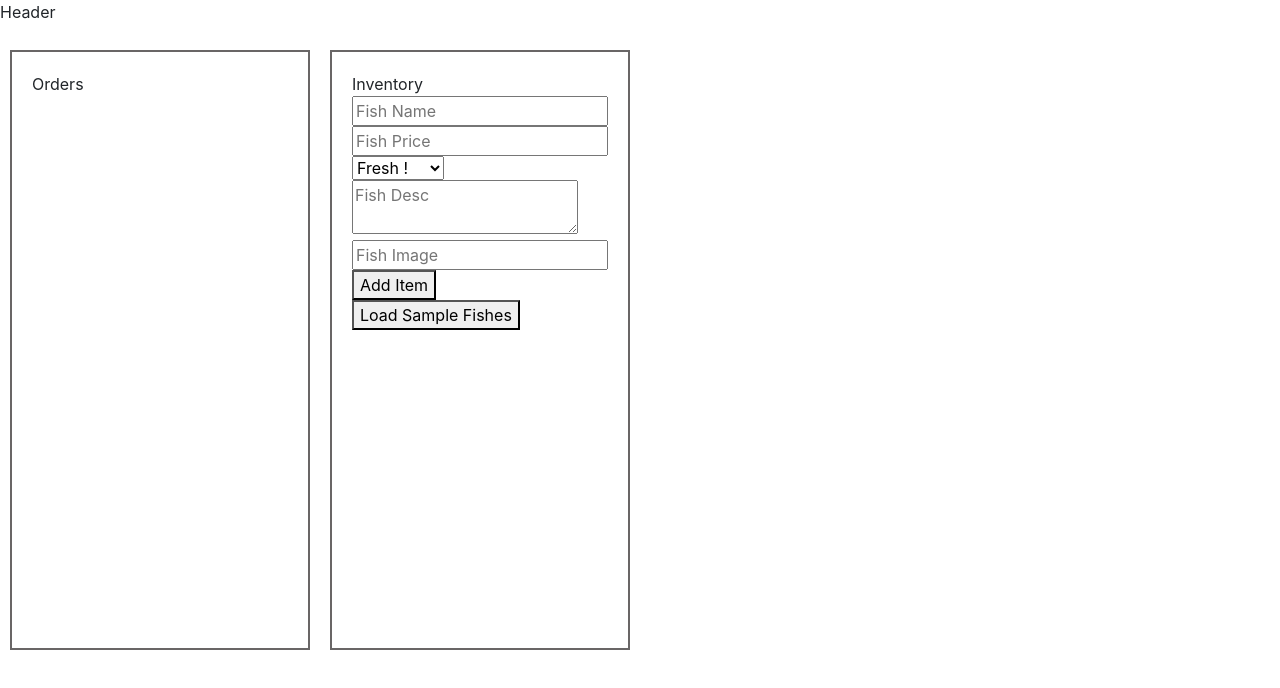
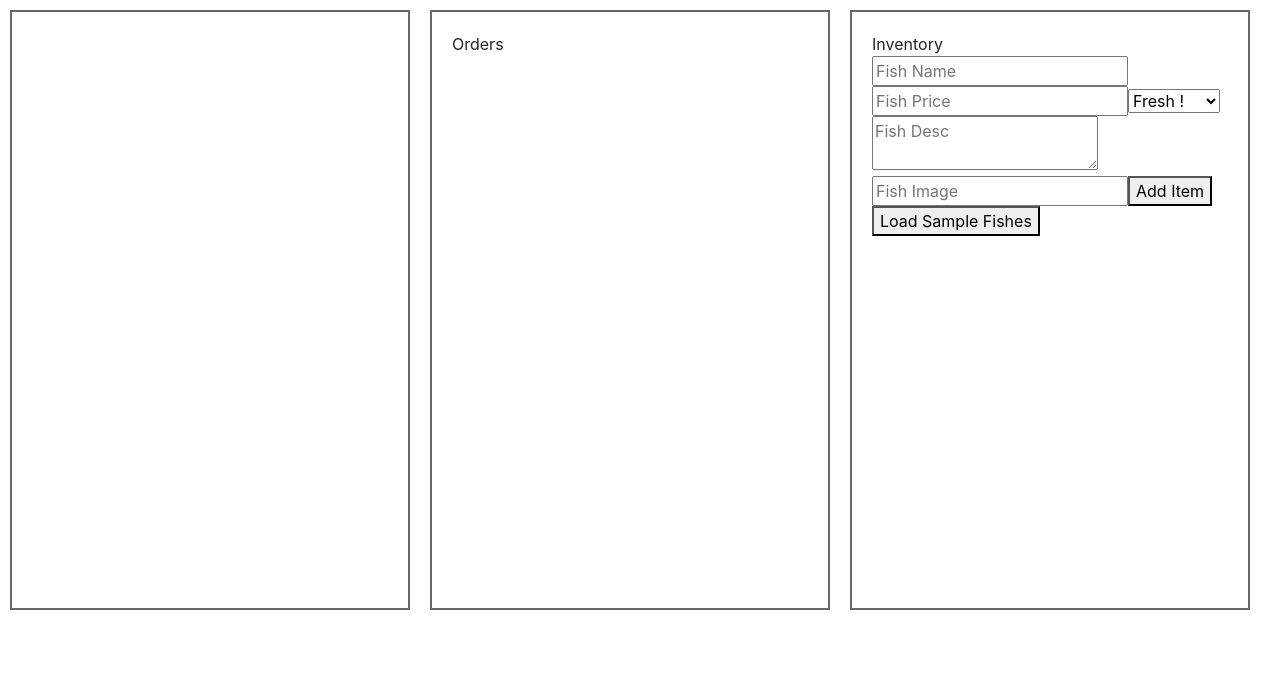
Before and after one commit to TejasGhanwat/fish-app-react, a React (Create React App) app: page / in a window 1280 px wide. Both pictures are taken after a click on the button "Visit Store". Shown: the top 688 px of the page. Built offline with nearby package versions, Linux system fonts and the light colour scheme.

Commit message:
order state included dynamically

```diff
--- a/src/App.css
+++ b/src/App.css
@@ -37,9 +37,10 @@
   }
 }
 .components {
-  width: 300px;
+  overflow-wrap: break-word;
+  width: 400px;
   display: inline-block;
-  overflow: hidden;
+  overflow: auto;
   text-overflow: ellipsis;
   height: 600px;
   padding: 20px;
@@ -48,9 +49,10 @@
 }
 
 .fishComp {
-  width: 400px;
+  overflow-wrap: break-word;
+  width: 300px;
   display: inline-block;
-  overflow: hidden;
+  overflow: auto;
   text-overflow: ellipsis;
   height: 400px;
   padding: 20px;
--- a/src/App.js
+++ b/src/App.js
@@ -16,6 +16,7 @@ class App extends Component {
     };
     this.addFish = this.addFish.bind(this);
     this.loadSamples = this.loadSamples.bind(this);
+    this.addToOrder = this.addToOrder.bind(this);
   }
 
   addFish(fish) {
@@ -38,19 +39,40 @@ class App extends Component {
     });
   }
 
+  addToOrder(key) {
+    //take copy of our state
+
+    const order = { ...this.state.order };
+
+    //update or add the number of fish ordered
+
+    order[key] = order[key] + 1 || 1;
+    //update our state
+    this.setState({ order });
+  }
+
   render() {
     return (
       <div className='App'>
-        <div classname='components'>
-          <Header />
+        <div className='components'>
+          {/* <Header /> */}
           <ul>
             {Object.keys(this.state.fishes).map((key) => (
-              <Fish key={key} details={this.state.fishes[key]} />
+              <Fish
+                key={key}
+                index={key}
+                details={this.state.fishes[key]}
+                addToOrder={this.addToOrder}
+              />
             ))}
           </ul>
         </div>
-        <Order />
-        <Inventory addFish={this.addFish} loadSamples={this.loadSamples} />
+        <div className='components'>
+          <Order fishes={this.state.fishes} order={this.state.order} />
+        </div>
+        <div className='components'>
+          <Inventory addFish={this.addFish} loadSamples={this.loadSamples} />
+        </div>
       </div>
     );
   }
--- a/src/components/Fish.js
+++ b/src/components/Fish.js
@@ -2,6 +2,9 @@ import React, { Component } from "react";
 
 class Fish extends Component {
   render() {
+    const { details, index } = this.props;
+    const isAvailable = this.props.details.status === "available";
+    const buttonText = isAvailable ? "Add to Order" : "Sold Out!";
     return (
       <div className='fishComp'>
         <h3>{this.props.details.name}</h3>
@@ -12,10 +15,12 @@ class Fish extends Component {
           height='100'
           width='100'
         />
-        <p>Price: {this.props.details.price}</p>
+        <p>Price: ${this.props.details.price}</p>
         <p>Status: {this.props.details.status}</p>
         <p>Description: {this.props.details.desc}</p>
-        <button>Add to Order</button>
+        <button onClick={() => this.props.addToOrder(index)}>
+          {buttonText}{" "}
+        </button>
       </div>
     );
   }
--- a/src/components/inventory.js
+++ b/src/components/inventory.js
@@ -4,7 +4,7 @@ import AddFishForm from "./addFishForm";
 class Inventory extends Component {
   render() {
     return (
-      <div className='components'>
+      <div>
         Inventory
         <AddFishForm addFish={this.props.addFish} />
         <button onClick={this.props.loadSamples}>Load Sample Fishes</button>
--- a/src/components/order.js
+++ b/src/components/order.js
@@ -2,7 +2,7 @@ import React, { Component } from "react";
 
 class Order extends Component {
   render() {
-    return <div className='components'>Orders</div>;
+    return <div>Orders</div>;
   }
 }
 
--- a/src/components/samplefishes.js
+++ b/src/components/samplefishes.js
@@ -4,7 +4,7 @@ const fishes = {
     image: "https://cdn2.webdamdb.com/1280_k9IIEjOEl10Z.png?1501272630",
     desc: "Everyones favorite, gotta love it",
     price: 23,
-    status: "available",
+    status: "unavailable",
   },
   fish2: {
     name: "Lobster",
```
